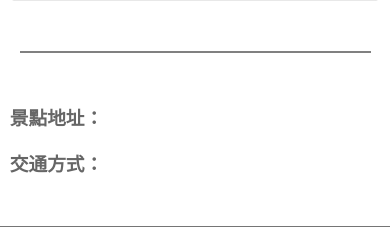
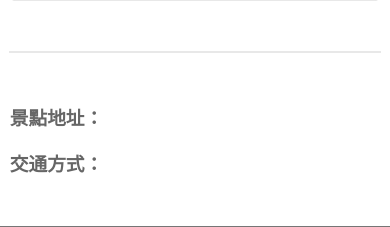
Before and after one commit to jokersaysjoke/taipei-day-trip, a Flask app: page /attraction/1 in a window 390 px wide. Shown: the part 794-1021 px from the top of the page. Run offline with Flask 2, Linux system fonts and the light colour scheme; some libraries are stand-ins or nearby versions.

Commit message:
水平線顏色

```diff
--- a/static/attraction.css
+++ b/static/attraction.css
@@ -182,8 +182,10 @@ input{
     border: 4px solid #ffffff;
     cursor: pointer;
 }
-hr{
-    margin: 50px auto
+.hr{
+    margin: 50px auto;
+    width: 1200px;
+    border: 1px solid #E8E8E8;
 }
 /*article*/
 #article{
@@ -248,8 +250,8 @@ footer{
     .welcome-right>h2{
         line-height: auto;
     }
-    hr{
-        width: 90%;
+    .hr{
+        width: 95%;
         margin: 50px auto;
     }
     #article{
--- a/templates/attraction.html
+++ b/templates/attraction.html
@@ -13,9 +13,8 @@
         <div id="headBox">
             <div id="header">
                 <div class="header-left" >
-                    <!-- http://13.112.252.173/ -->
-                    <!-- http://127.0.0.1:3000/ -->
-                    <a href="http://13.112.252.173/" style="color: #448899; text-decoration: none;">台北一日遊</a>
+                    <!-- <a href="http://127.0.0.1:3000/" style="color: #448899; text-decoration: none;">台北一日遊</a> -->
+                    <a href="http://13.112.252.173:3000/" style="color: #448899; text-decoration: none;">台北一日遊</a>
                 </div>
                 <div class="header-right">
                     <div class="header-rightItem">預定行程</div>
@@ -58,7 +57,7 @@
                 </div>
             </div>
         </div>
-        <hr style="height:2px;border-width:0;color:gray;background-color:gray">
+        <div class="hr"></div>
         <!-- article -->
         <div id="article">
             <p class="description"></p>
--- a/templates/index.html
+++ b/templates/index.html
@@ -11,9 +11,8 @@
     <body>
         <div id="header">
             <div class="header-left">
-                <!-- http://13.112.252.173:3000/ -->
-                <!-- http://127.0.0.1:3000/ -->
-                <a href="http://13.112.252.173/" style="color: #448899;text-decoration: none; ">台北一日遊</a>
+                <!-- <a href="http://127.0.0.1:3000/" style="color: #448899;text-decoration: none; ">台北一日遊</a> -->
+                <a href="http://13.112.252.173:3000/" style="color: #448899;text-decoration: none; ">台北一日遊</a>
             </div>
             <div class="header-right">
                 <div class="header-rightItem">預定行程</div>
```
